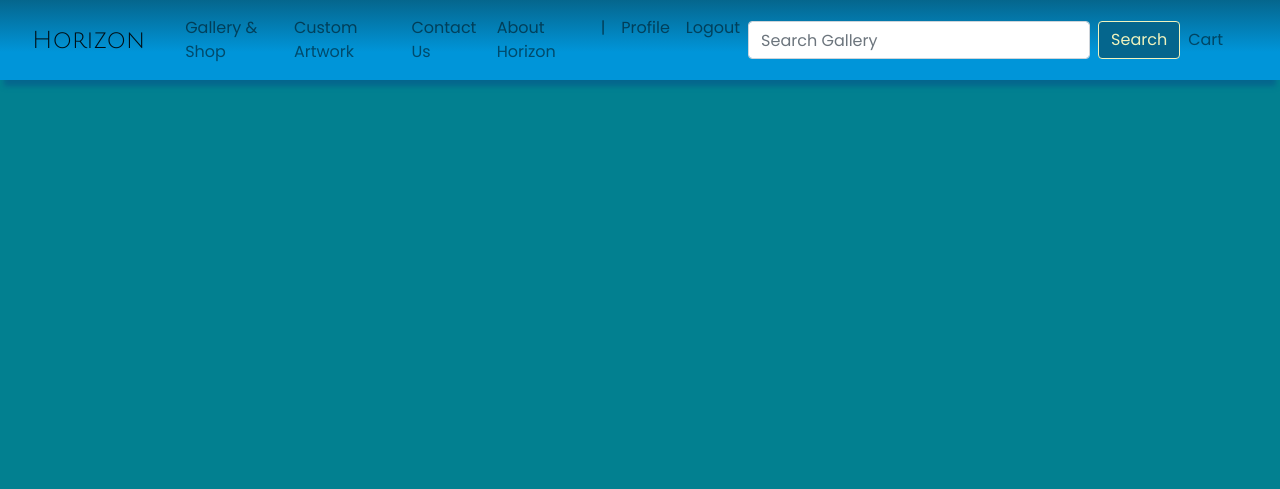
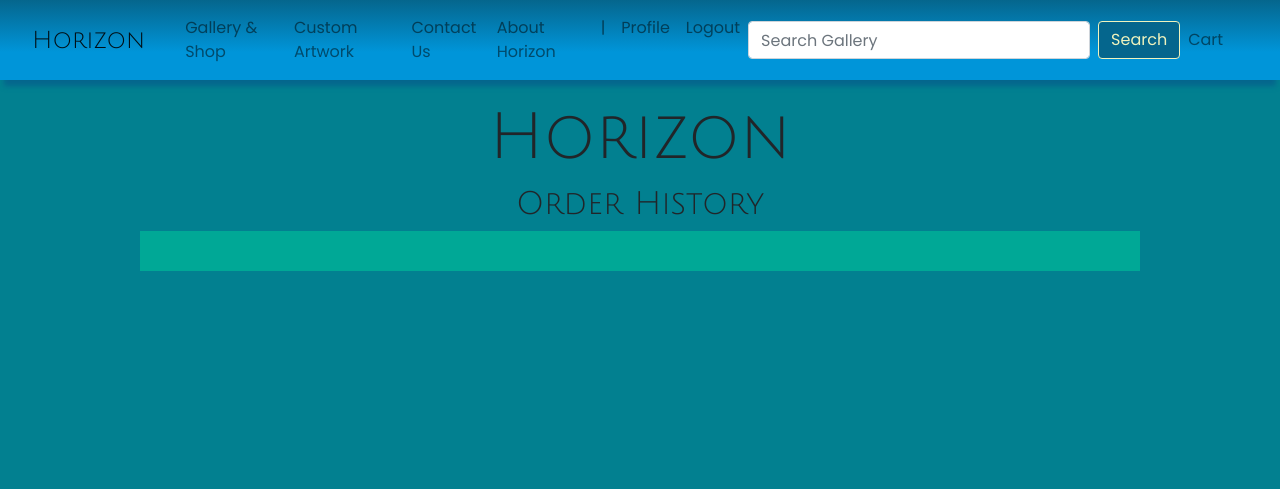
Before and after one commit to stiophan0309/horizon-sah, a Django app: page /accounts/orders/ in a window 1280 px wide. Shown: the top 489 px of the page. Run offline with Django 3.2, Linux system fonts and the light colour scheme; a user stored in the database is signed in; data that the repository does not hold is empty; some libraries are stand-ins or nearby versions.

Commit message:
Added styling to Order History page

```diff
--- a/accounts/templates/orders.html
+++ b/accounts/templates/orders.html
@@ -3,32 +3,38 @@
 {% load bootstrap_tags %}
 {% block page_title %}{{user.username}}'s Orders{% endblock %}
 {% block content %}
-<div class="container-fluid checkout">
-    <div class="row">
-        <div class="col-sm-12 panel">
+<div class="container-fluid spacer">
+
+    <div class="row title-block">
+        <div class="col-sm-12">
+            <h1 class="section-title">Horizon</h1>
+            <h3 class="section-subtitle">Order History</h3>
+    </div>
+
+    <div class="row main-block">
         {% for order in orders %}
         {% for order_line_item in order_line_items %}
-                <!-- <p>{{ order_line_items }}</p> -->
+        <div class="row order-display">
+            <div class="col-sm-12">
             <p>Order ID: <span class="text-white">{{ order_line_item.order}}</span></p>
             <p>Order Date: <span class="text-white">{{ order.date}}</span></p>
+            </div>
+            <div class="col-sm-12 col-md-4 col-lg-6">
+                <img class="img-fluid thumb thumbX" src="{{ MEDIA_URL}}{{ order_line_item.work.image }}" alt="{{ order_line_item.work.title }}">
+            </div>
+            <div class="col-sm-12 col-md-8 col-lg-6">
+                <h6>Item Details:</h6>
                 <p>Cat. No. <span class="text-white">{{ order_line_item.work}}</span></p>
                 <p>Quantity: <span class="text-white">{{ order_line_item.quantity}}</span></p>
                 <p>Title: <span class="text-white">{{ order_line_item.work.title}}</span></p>
-                <p>Unit Price: <span class="text-white">{{ order_line_item.work.price}}</span></p>
-                <img class="img-fluid img-thumbnail" src="{{ MEDIA_URL}}{{ order_line_item.work.image }}" alt="{{ order_line_item.work.title }}">
+                <p>Price: <span class="text-white">{{ order_line_item.work.price}}</span></p>
+            </div>
 
-            <br> <br> <br>
-
-            <ul>
-            <li>{{ order.order }}</li>
-            <li>{{ order.date }}</li>
-            <li>{{ order.full_name }}</li>
-            <li>{{ order.total}}</li>
-            </ul>
+        </div>
         {% endfor %}
         {% endfor %}
 
-        </div>
+
     </div>
 </div>
 
--- a/static/css/styles.css
+++ b/static/css/styles.css
@@ -118,7 +118,7 @@ nav {
 
 }
 .inner-top {
-        width: 95%;
+    width: 95%;
     padding: 20px;
     margin: 0 auto;
 
@@ -153,8 +153,8 @@ nav {
   position: relative;
   margin: 10px 10px 10px 10px;
   -webkit-box-shadow: 3px 3px 10px 4px rgba(0,100,83,1);
--moz-box-shadow: 3px 3px 10px 4px rgba(0,100,83,1);
-box-shadow: 3px 3px 10px 4px rgba(0,100,83,1);
+  -moz-box-shadow: 3px 3px 10px 4px rgba(0,100,83,1);
+  box-shadow: 3px 3px 10px 4px rgba(0,100,83,1);
 }
 
 .image-wrapper img {
@@ -329,3 +329,22 @@ box-shadow: 3px 3px 10px 4px rgba(0,100,83,1);
 }
 
 /* About Page */
+.spacer {
+    margin: 100px 0px 0px 0px;
+}
+.title-block {
+    margin: 50px 0px 50px 0px;
+}
+.main-block {
+    width: 80%;
+    margin: 0 auto;
+    background:  #00a896;
+    padding: 20px;
+}
+.order-display {
+    margin: 10px auto;
+    background: #02c39a;
+    border: 1px solid #f0f3bd;
+    padding: 20px;
+    width: 95%;
+}
```
Also changed, not shown: accounts/backends.py (line endings or trailing spaces). Lines whose indentation alone changed are shown as unchanged.
